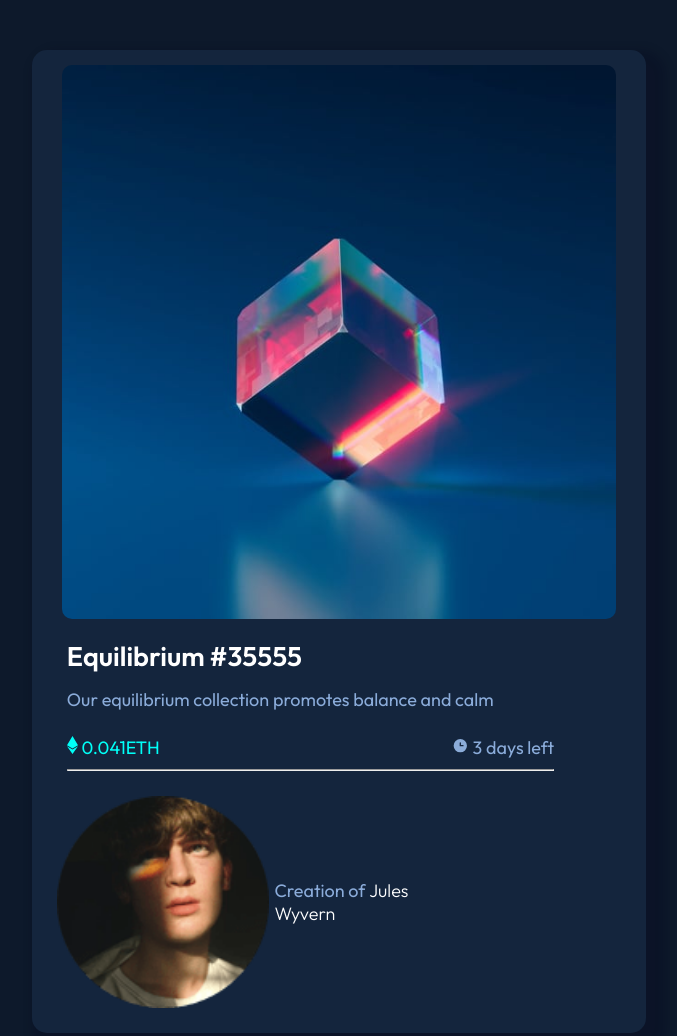
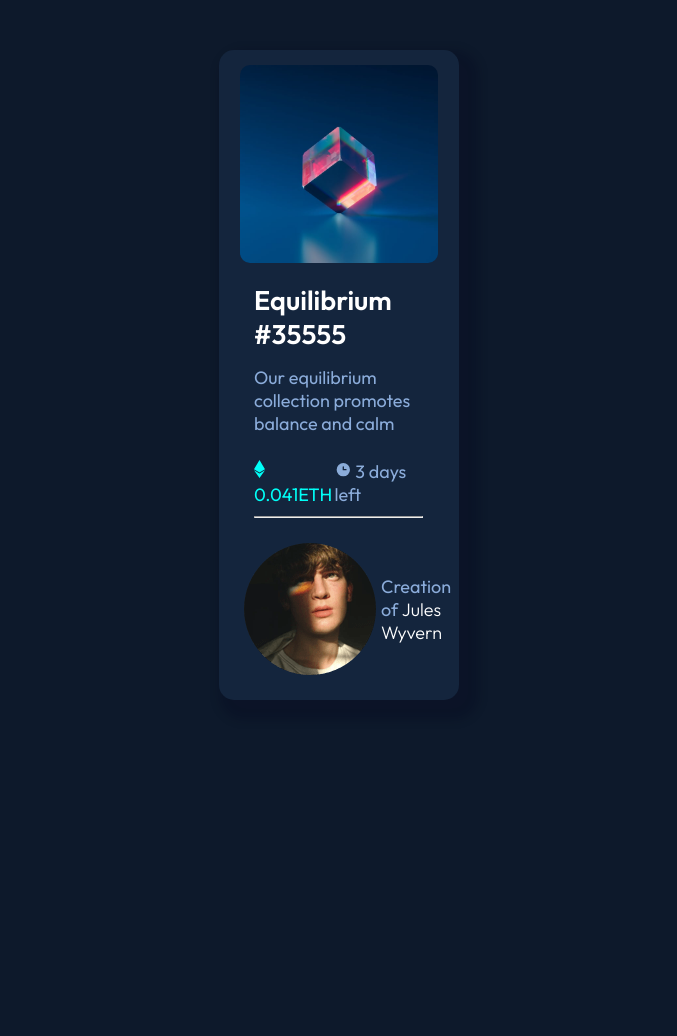
Before and after one commit to obromero/NFT-preview-card-component, a plain HTML site: page index.html in a window 1536 px wide. Shown: the whole page, without its empty margins (429-1106 px from the left). After the commit the page ends 800 px from the top, so only its background shows below. Drawn offline with Linux system fonts and the light colour scheme.

Commit message:
modified breakpoint

```diff
--- a/css/styles.css
+++ b/css/styles.css
@@ -90,14 +90,11 @@
 
 @media (min-width:600px) {
     .cardBody {
-        width: 40vh;
+        width: 30vh;
     }
 }
 
 @media(min-width:1440px) {
-    .cardBody {
-        width: 40vw;
-    }
     h2:hover {
         color: var(--cyan);
         cursor: pointer;
```
